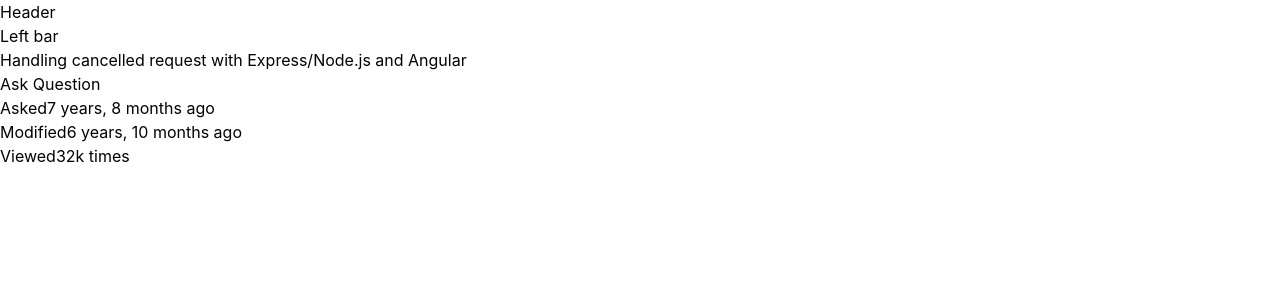
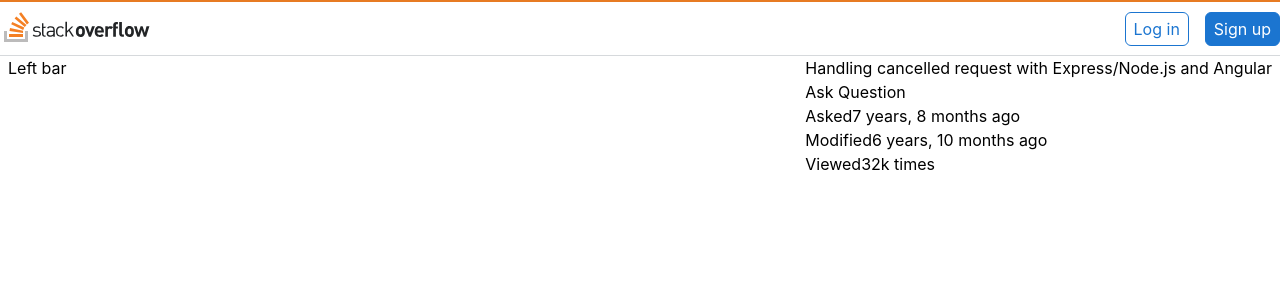
Before and after one commit to frankli-dev/qa-website-test, a React (Create React App) app: page / in a window 1280 px wide. Shown: the top 300 px of the page. Built offline with nearby package versions, Linux system fonts and the light colour scheme; the HTML template or start-up script is replaced by a standard one.

Commit message:
feat: Header

```diff
--- a/src/components/Avatar.tsx
+++ /dev/null
@@ -1,24 +0,0 @@
-type Props = {
-    src: string;
-    title: string;
-    onClick: () => void;
-};
-
-const Avatar = ({ src, title, onClick }: Props) => {
-    return (
-        <div
-            onClick={onClick}
-            className="flex justify-center items-center mb-4 text-gray flex-col mx-6 cursor-pointer"
-        >
-            <img
-                src={src}
-                data-testid="avatar"
-                className="flex-shrink-0 w-12 lg:w-24 rounded-full self-center"
-                alt={title}
-            />
-            <span>{title}</span>
-        </div>
-    );
-};
-
-export default Avatar;
--- /dev/null
+++ b/src/components/Header.tsx
@@ -0,0 +1,23 @@
+export const Header = () => {
+  return (
+    <div className="fixed flex h-[56px] top-0 left-0 w-full border-t-2 border-t-primary border-b border-b-black-225 items-center">
+      <div className="w-[80rem] flex mx-auto my-0 items-center">
+        <a
+          href="https://stackoverflow.com"
+          className="flex items-center justify-center py-0 px-1"
+        >
+          <span
+            className="bg-sprites w-[150px] h-[30px] mt-[-4px] ml-0 inline-block "
+            style={{ backgroundPosition: "0 -500px" }}
+          />
+        </a>
+        <button className="ml-auto px-2 py-1 border border-secondary rounded-md text-secondary hover:bg-blue-200">
+          Log in
+        </button>
+        <button className="ml-4 px-2 py-1 border bg-secondary border-secondary rounded-md text-white hover:bg-blue-500">
+          Sign up
+        </button>
+      </div>
+    </div>
+  );
+};
--- a/src/components/ProfileInfo.tsx
+++ /dev/null
@@ -1,92 +0,0 @@
-import { convertdate } from "utils/date";
-import { User } from "types";
-
-const ProfileInfo = ({ profile }: { profile: User }) => {
-    const newDate = convertdate(new Date(profile.created_at));
-    return (
-        <div className={"flex"}>
-            <img
-                src={profile.avatar_url}
-                alt="avatar"
-                className="flex-shrink-0 w-16 mx-6 my-8 self-baseline 480:w-24 480:mx-8 lg:w-32 rounded-full"
-            />
-            <div className="my-8 mr-4 w-full">
-                <div className="flex flex-col mr-3 lg:flex-row lg:items-baseline lg:justify-between">
-                    <div>
-                        <p
-                            className={
-                                "text-dark-navy-blue-2 font-bold text-lg 480:text-2xl -mb-2 480:mb-1"
-                            }
-                        >
-                            {profile.name == null
-                                ? profile.login
-                                : profile.name}
-                        </p>
-                        <a
-                            href={`https://github.com/${profile.login}`}
-                            target="_blank"
-                            rel="noreferrer"
-                            className="text-blue mb-1 text-xs break-all hover:underline active:underline 480:text-base"
-                        >
-                            @{profile.login}
-                        </a>
-                    </div>
-                    <p className={"text-gray text-xs 480:text-base"}>
-                        Joined {newDate}
-                    </p>
-                </div>
-                <div className="mt-6 480:mt-10 -ml-20 text-xs 480:text-base lg:ml-0 lg:mt-3">
-                    <p
-                        className={`mr-4 480:-ml-12 leading-loose lg:ml-0 ${
-                            profile.bio != null
-                                ? "text-dark-navy-blue-2"
-                                : "text-grayish-blue"
-                        }`}
-                    >
-                        {profile.bio != null
-                            ? profile.bio
-                            : "This profile has no bio"}
-                    </p>
-                    <div
-                        className={
-                            "flex mr-4 justify-around mt-8 480:-ml-12 rounded-xl py-4 lg:ml-0 bg-whitish-blue text-gray"
-                        }
-                    >
-                        <div className="flex flex-col">
-                            <p>Repos</p>
-                            <p
-                                className={
-                                    "font-bold text-lg 480:text-2xl mx-auto sm:mx-0 text-dark-navy-blue-2"
-                                }
-                            >
-                                {profile.public_repos}
-                            </p>
-                        </div>
-                        <div className="flex flex-col">
-                            <p>Followers</p>
-                            <p
-                                className={
-                                    "font-bold text-lg 480:text-2xl mx-auto sm:mx-0 text-dark-navy-blue-2"
-                                }
-                            >
-                                {profile.followers}
-                            </p>
-                        </div>
-                        <div className="flex flex-col">
-                            <p>Following</p>
-                            <p
-                                className={
-                                    "font-bold text-lg 480:text-2xl mx-auto sm:mx-0 text-dark-navy-blue-2"
-                                }
-                            >
-                                {profile.following}
-                            </p>
-                        </div>
-                    </div>
-                </div>
-            </div>
-        </div>
-    );
-};
-
-export default ProfileInfo;
--- a/src/components/RepoCard.tsx
+++ /dev/null
@@ -1,39 +0,0 @@
-import { Repo } from "types";
-
-const RepoCard = ({ repo }: { repo: Repo }) => {
-    return (
-        <div
-            className={
-                "cursor-pointer flex repos-center px-6 py-4 bg-whitish-blue text-navy-blue-2 rounded-md mb-4 flex-col md:flex-row space-y-4 md:space-y-0  items-center"
-            }
-        >
-            <div className="flex-auto self-start">
-                <h1 className="text-xl font-bold">
-                    <span>{repo.name}</span>
-                    <span className="text-white bg-blue ml-2 rounded-full text-sm px-4">
-                        {repo.language ? repo.language : "Readme"}
-                    </span>
-                </h1>
-                <h3
-                    className={`my-2 ${
-                        repo.description != null
-                            ? "text-dark-navy-blue-2"
-                            : "text-grayish-blue"
-                    }`}
-                >
-                    {repo.description
-                        ? repo.description
-                        : "No description provided."}
-                </h3>
-            </div>
-            <a
-                href={repo.html_url}
-                className="text-center text-red border border-red rounded-full capitalize hover:bg-red hover:text-white px-4 py-1 transparent h-fit min-w-max"
-            >
-                View Repo
-            </a>
-        </div>
-    );
-};
-
-export default RepoCard;
--- a/src/components/Wrapper.tsx
+++ /dev/null
@@ -1,15 +0,0 @@
-
-import Fallback from "components/Fallback";
-import ErrorFallback from "components/ErrorFallback";
-const Wrapper = ({isErrors, isLoading, isSuccess, children}: any) => {
-
-    // if (isError) return <ErrorFallback />;
-    if (isLoading || !isSuccess) return <Fallback />;
-
-    return (<>
-            {children}
-            {isErrors ? <p>error</p> : null}
-            </>)
-}
-
-export default Wrapper;
--- a/src/pages/QA.tsx
+++ b/src/pages/QA.tsx
@@ -1,8 +1,13 @@
+import { Header } from "components/Header";
+
 const QA = () => {
   return (
     <div>
-      <header>Header</header>
-      <div id="container">
+      <Header />
+      <div
+        id="container"
+        className="flex mt-[56px] max-w-[1264px] w-full mx-auto my-0 justify-between"
+      >
         <div id="left-sidebar">Left bar</div>
         <div id="content">
           <div id="question-header" className="d-flex sm:fd-column">
--- a/tailwind.config.js
+++ b/tailwind.config.js
@@ -1,45 +1,26 @@
 /** @type {import('tailwindcss').Config} */
 module.exports = {
-  content: [
-    "./src/**/*.{js,jsx,ts,tsx}",
-  ],
+  content: ["./src/**/*.{js,jsx,ts,tsx}"],
   theme: {
     extend: {
-      fontFamily : {
-        "space" : ["space","monospace"]
+      fontFamily: {
+        space: ["space", "monospace"],
       },
-      colors:{
-        "whitish-blue": "hsl(227, 100%, 98%)",
-        "blue": "hsl(212, 100%, 50%)",
-        "blue-2": "hsl(212, 100%, 69%)",
-        "gray": "hsl(217, 20%, 51%)",
-        "gray-trans": "hsla(217, 20%, 51%, 0.2)",
-        "grayish-blue": "hsl(217, 35%, 45%)",
-        "dark-blue": "hsl(217, 21%, 21%)",
-        "navy-blue": "hsl(222, 41%, 20%)",
-        "navy-blue-2": "hsl(222, 44%, 70%)",
-        "dark-navy-blue": "hsl(220, 40%, 13%)",
-        "dark-navy-blue-2": "hsl(220, 18%, 16%)",
-        "red": "hsl(0, 91%, 62%)",
-        "moon":"#697C9A"
+      colors: {
+        primary: "hsl(27, 80%, 52%)",
+        secondary: "hsl(210, 77%, 46%)",
+        "blue-200": "hsl(206,93%,83.5%)",
+        "blue-500": "hsl(210,77%,36%)",
+        "black-225": "hsl(210, 8%, 85%)",
       },
-      screens:{
-        "xs":"360px",
-        "500":"500px",
-        "480":"480px",
-        "884":"884px",
-        "600" : "580px"
+      animation: {
+        bounce1: "bounce 1s infinite 200ms",
+        bounce2: "bounce 1s infinite 400ms",
       },
-      width:{
-        "100":"33rem",
-        "110":"35rem",
-        "120":"50rem"
+      backgroundImage: {
+        sprites: "url(../public/sprites.svg)",
       },
-      animation:{
-        "bounce1" : "bounce 1s infinite 200ms",
-        "bounce2" : "bounce 1s infinite 400ms"
-      }
     },
   },
   plugins: [],
-}
+};
```
Also changed, not shown: public/sprites.svg (added).
